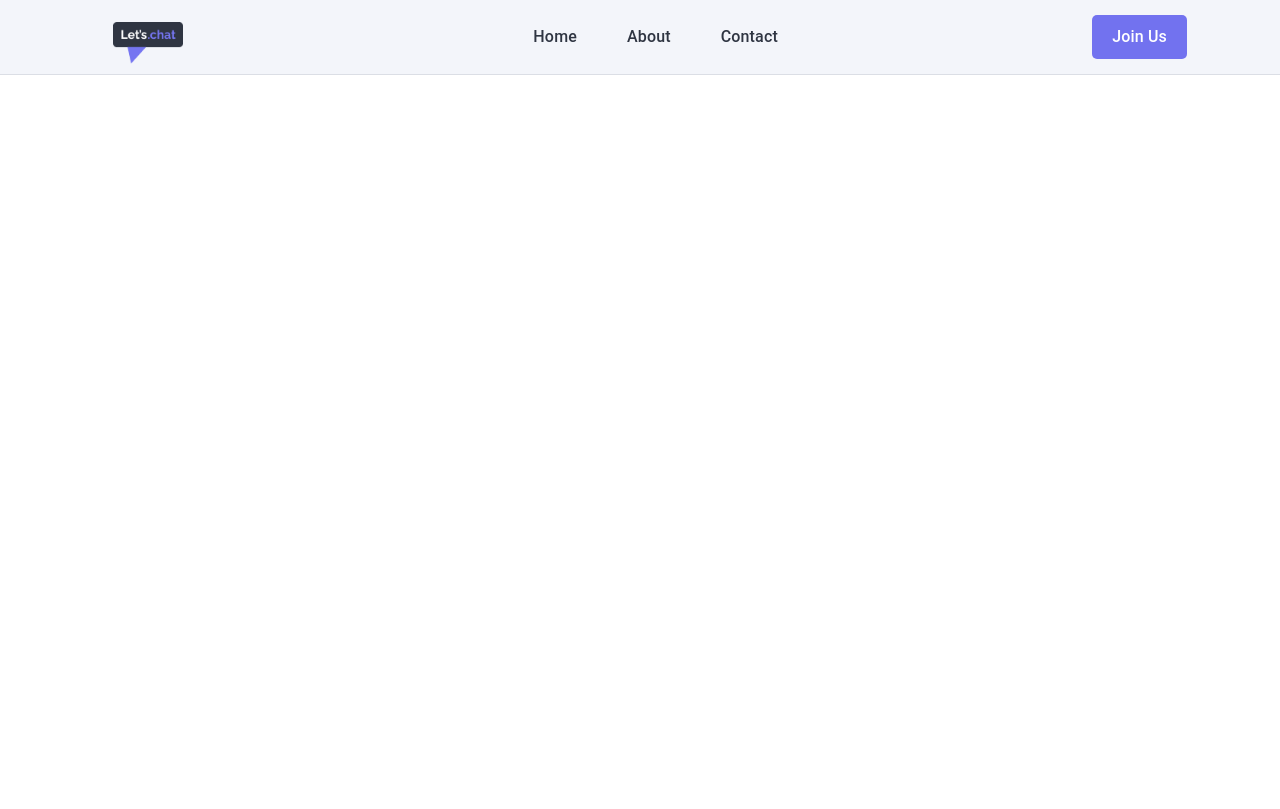
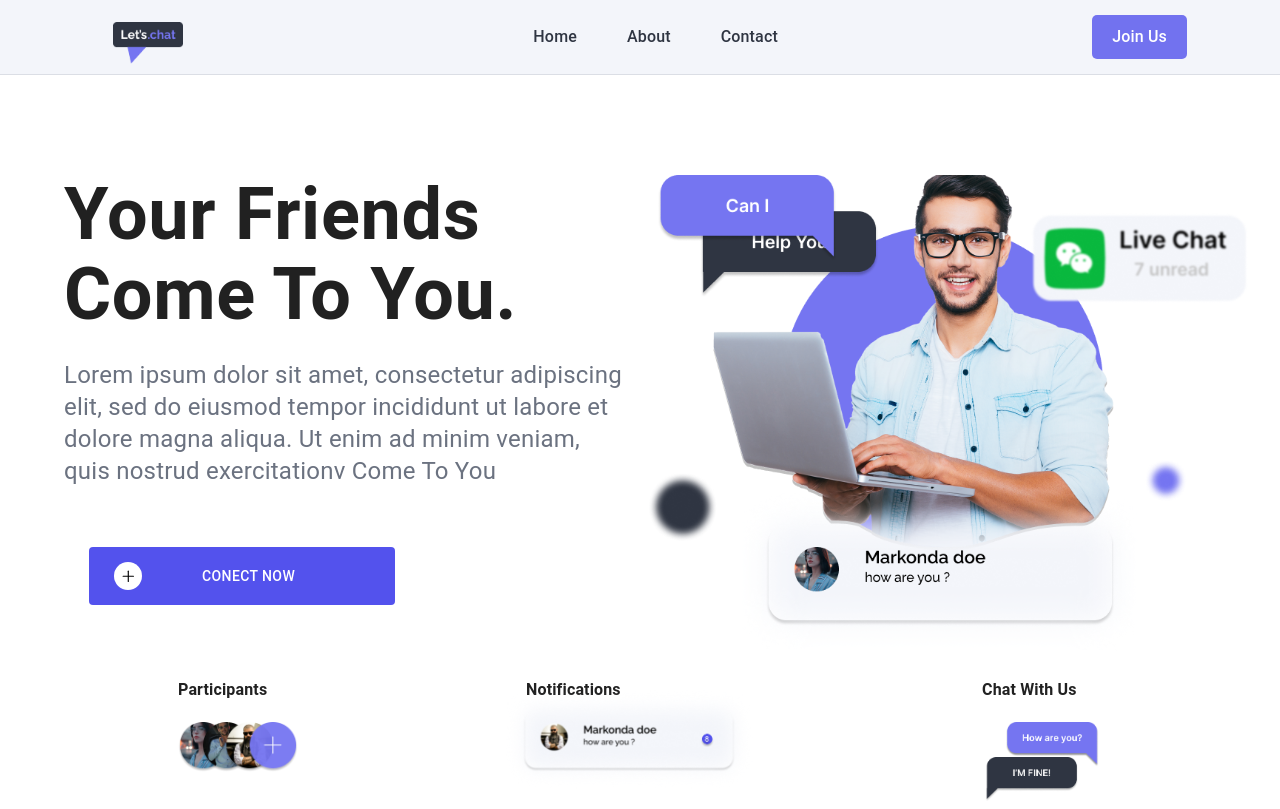
Before and after one commit to Taha-boudiaf/lets.chat, a React (Create React App) app: page / in a window 1280 px wide. Built offline with nearby package versions, Linux system fonts and the light colour scheme.

Commit message:
styling and add content to home page

```diff
--- /dev/null
+++ b/src/components/css/home.module.css
@@ -0,0 +1,66 @@
+.heading {
+    font-size: 4.5rem!important;
+    line-height: 5rem!important;
+    font-weight: 600;
+    margin-top: 100px;
+    margin-bottom: 1.5rem!important
+}
+.sub__heading{
+    color:rgb(107, 114, 128);
+    line-height: 2rem!important;
+    font-size: x-large;
+}
+.landing__page img{
+    width: 600px;
+    margin-top: 100px;
+}
+.btn{
+
+    color:#ffffff;
+    background: #5352ED;
+    padding: 15px 100px;
+    margin-top: 50px;
+}
+.btn svg{
+    margin-right: 60px;
+    margin-left: -75px;
+}
+.btn:hover{
+    color:#ffffff;
+    background: #2F3542;
+
+}
+.bottom{
+    font-size:16px;
+    font-weight: 600;
+    margin-bottom: 20px;
+}
+.participants{
+    width: 120px;
+}
+.Notifications{
+    width: 250px;
+    margin-top: -33px;
+    margin-left: -22px;
+}
+.ChatWithUs{
+    width: 120px;
+}
+@media only screen and (max-width: 768px) {
+    .landing__page img{
+        width: 350px;
+        margin-top: 100px;
+    }
+    .heading {
+        font-size: 2.5rem!important;
+        line-height: 3rem!important;
+        font-weight: 600;
+        margin-top: 100px;
+
+    }
+    .sub__heading{
+
+        line-height: 2rem!important;
+        font-size: larger;
+    }
+  }
--- a/src/view/Home.js
+++ b/src/view/Home.js
@@ -1,10 +1,57 @@
 import React from 'react'
+import { Button, Grid, Typography } from '@mui/material'
 
+import styles from '../components/css/home.module.css'
+import LandingPage from '../assets/lanPge.png'
+import Contacts from '../assets/contacts.png'
+import Notifications from '../assets/notification.png'
+import ChatWithUs from '../assets/chatWithUs.png'
 const Home = () => {
   return (
-    <div>
+    <>
+      <Grid container spacing={2} >
+        <Grid item xs={12} md={6}>
+          <Typography  className={styles.heading}>
+            Your Friends Come To You.
+          </Typography>
+          <Typography className={styles.sub__heading}>
+            Lorem ipsum dolor sit amet, consectetur
+            adipiscing elit, sed do eiusmod tempor
+            incididunt ut labore et dolore magna aliqua.
+            Ut enim ad minim veniam, quis nostrud
+            exercitationv Come To You
+          </Typography>
+          <a href='/chat'>
+            <Button className={styles.btn}>
+              <svg width="28" height="28" viewBox="0 0 49 49" fill="none" xmlns="http://www.w3.org/2000/svg">
+              <circle cx="24.5" cy="24.5" r="24.5" fill="white"/>
+              <path d="M25 16V34" stroke="black" strokeWidth="2" strokeLinecap="round" strokeLinejoin="round"/>
+              <path d="M16 25H34" stroke="black" strokeWidth="2" strokeLinecap="round" strokeLinejoin="round"/>
+              </svg>
+              <span>Conect Now</span>
+          </Button>
+          </a>
+        </Grid>
+        <Grid item xs={12} md={6} className={styles.landing__page}>
+          <img src={LandingPage} alt='landing__page' />
+        </Grid>
+        <Grid item xs={12} display='flex' justifyContent='space-around'>
+          <div>
+            <Typography className={styles.bottom}>Participants</Typography>
+            <img src={Contacts} alt='landing__page' className={styles.participants}/>
+          </div>
+          <div>
+            <Typography className={styles.bottom}>Notifications</Typography>
+            <img src={Notifications} alt='landing__page' className={styles.Notifications}/>
+          </div>
+          <div>
+            <Typography className={styles.bottom}>Chat With Us</Typography>
+            <img src={ChatWithUs} alt='landing__page' className={styles.ChatWithUs}/>
+          </div>
+        </Grid>
+      </Grid>
 
-    </div>
+    </>
   )
 }
 
```
